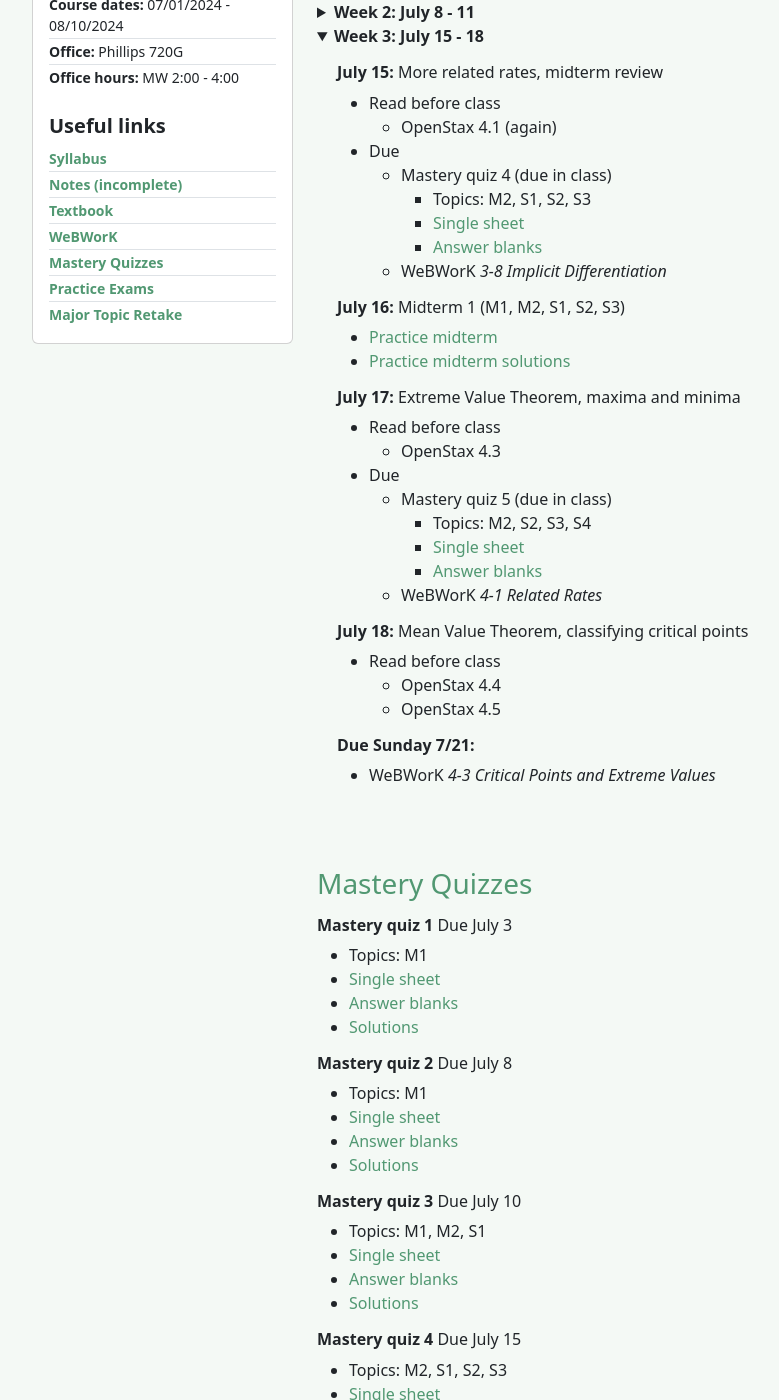
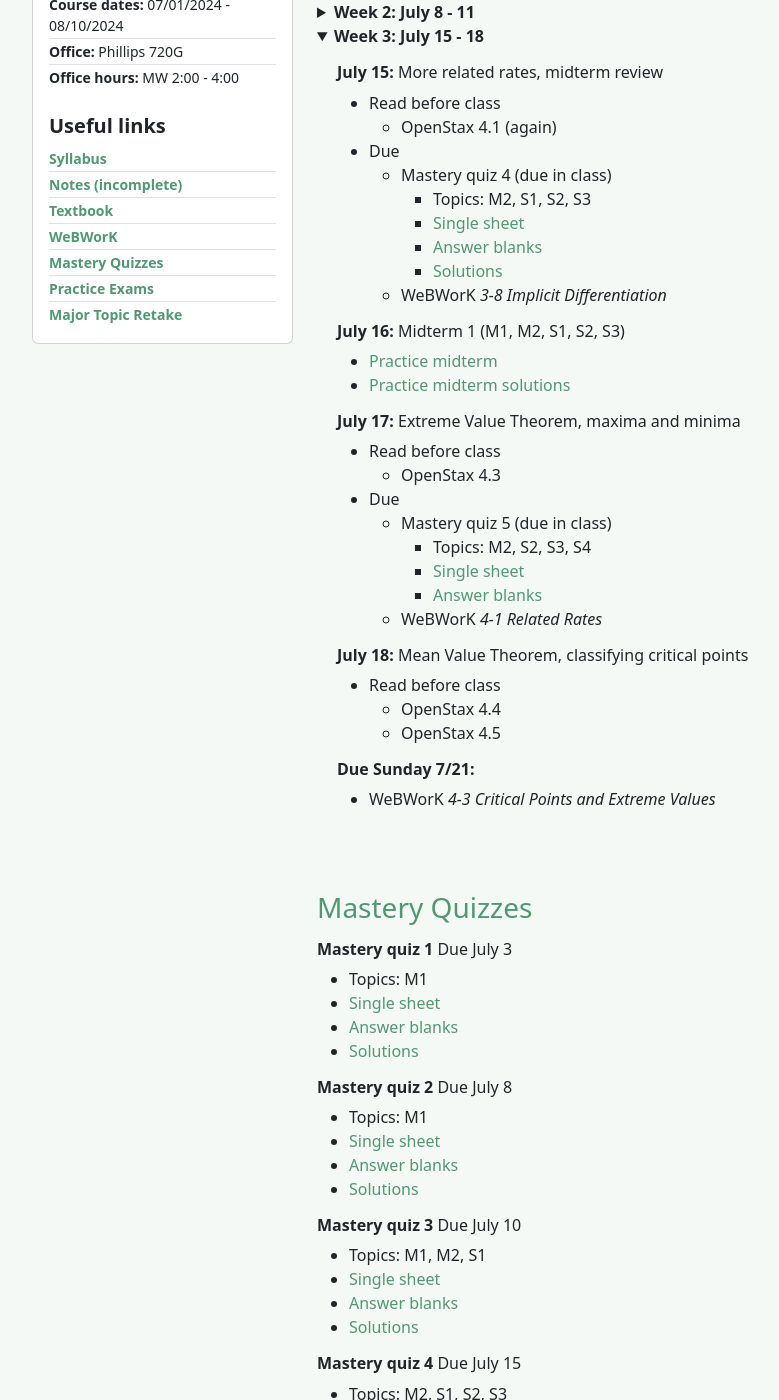
Before and after one commit to bncling/bncl-site, a Jekyll site: the page built from _courses/GW1231_summer_24.markdown, in a window 1280 px wide and 1400 px high, scrolled down 247 px. Shown: the whole window, without its empty margins (50-829 px from the left). Built offline with Jekyll 4.4.1, drawn with Linux system fonts in a browser that asks for light colours.

Commit message:
rebuilding site Mon Jul 15 16:57:39 EDT 2024

```diff
--- a/_courses/GW1231_summer_24.markdown
+++ b/_courses/GW1231_summer_24.markdown
@@ -136,6 +136,7 @@ Some of the most common things that trip people up in this course are more to do
 		- Topics: M2, S1, S2, S3
 		- [Single sheet](/assets/documents/mq4_single_sheet.pdf)
 		- [Answer blanks](/assets/documents/mq4_answer_blanks.pdf)
+		- [Solutions](/assets/documents/mq4_solutions.pdf)
 	- WeBWorK *3-8 Implicit Differentiation*
 
 ###### **July 16:** Midterm 1 (M1, M2, S1, S2, S3)
@@ -299,6 +300,7 @@ Some of the most common things that trip people up in this course are more to do
 - Topics: M2, S1, S2, S3
 - [Single sheet](/assets/documents/mq4_single_sheet.pdf)
 - [Answer blanks](/assets/documents/mq4_answer_blanks.pdf)
+- [Solutions](/assets/documents/mq4_solutions.pdf)
 
 ###### **Mastery quiz 5** Due July 17
 - Topics: M2, S2, S3, S4
```
Also changed, not shown: 1 other file.
